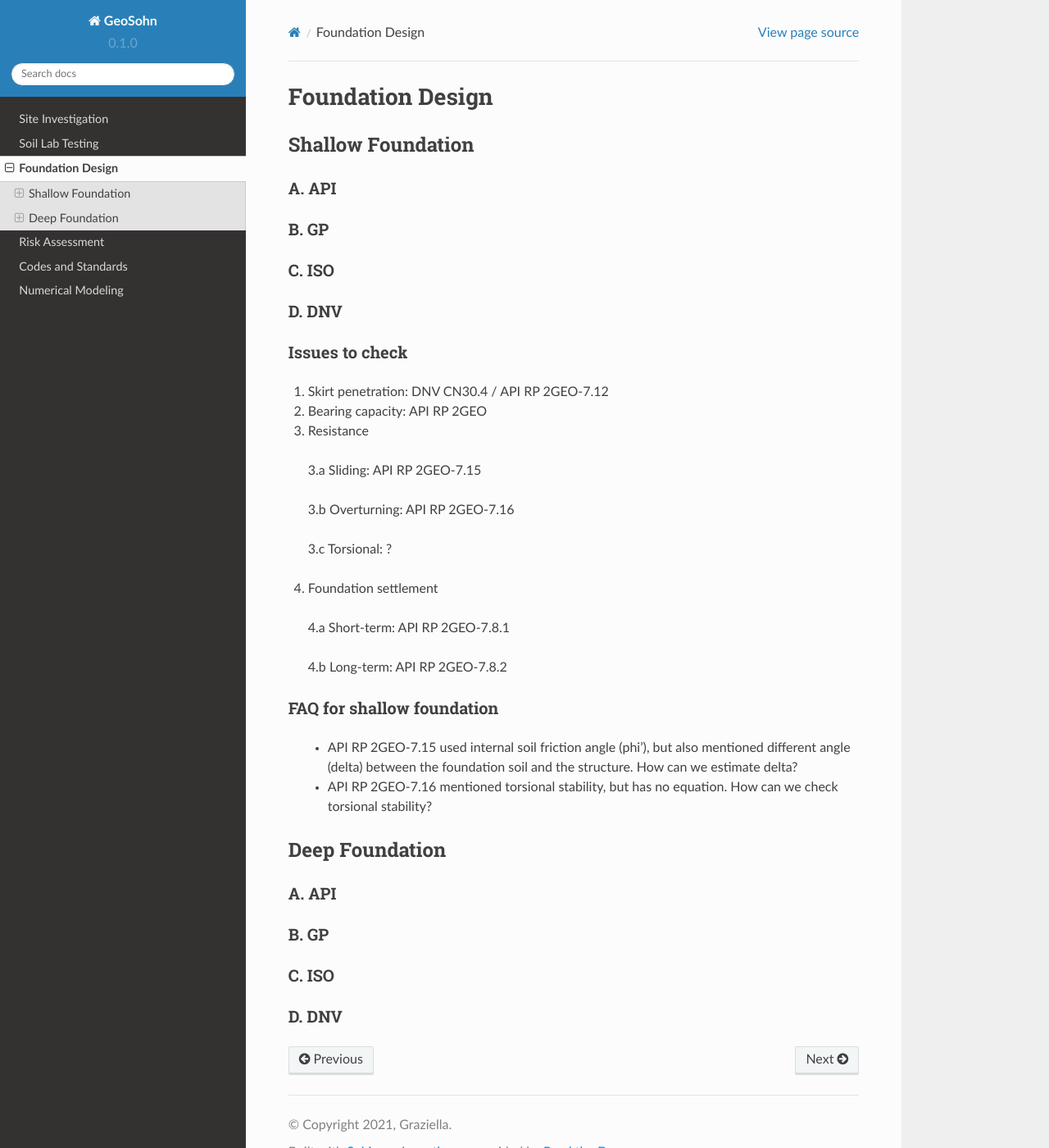
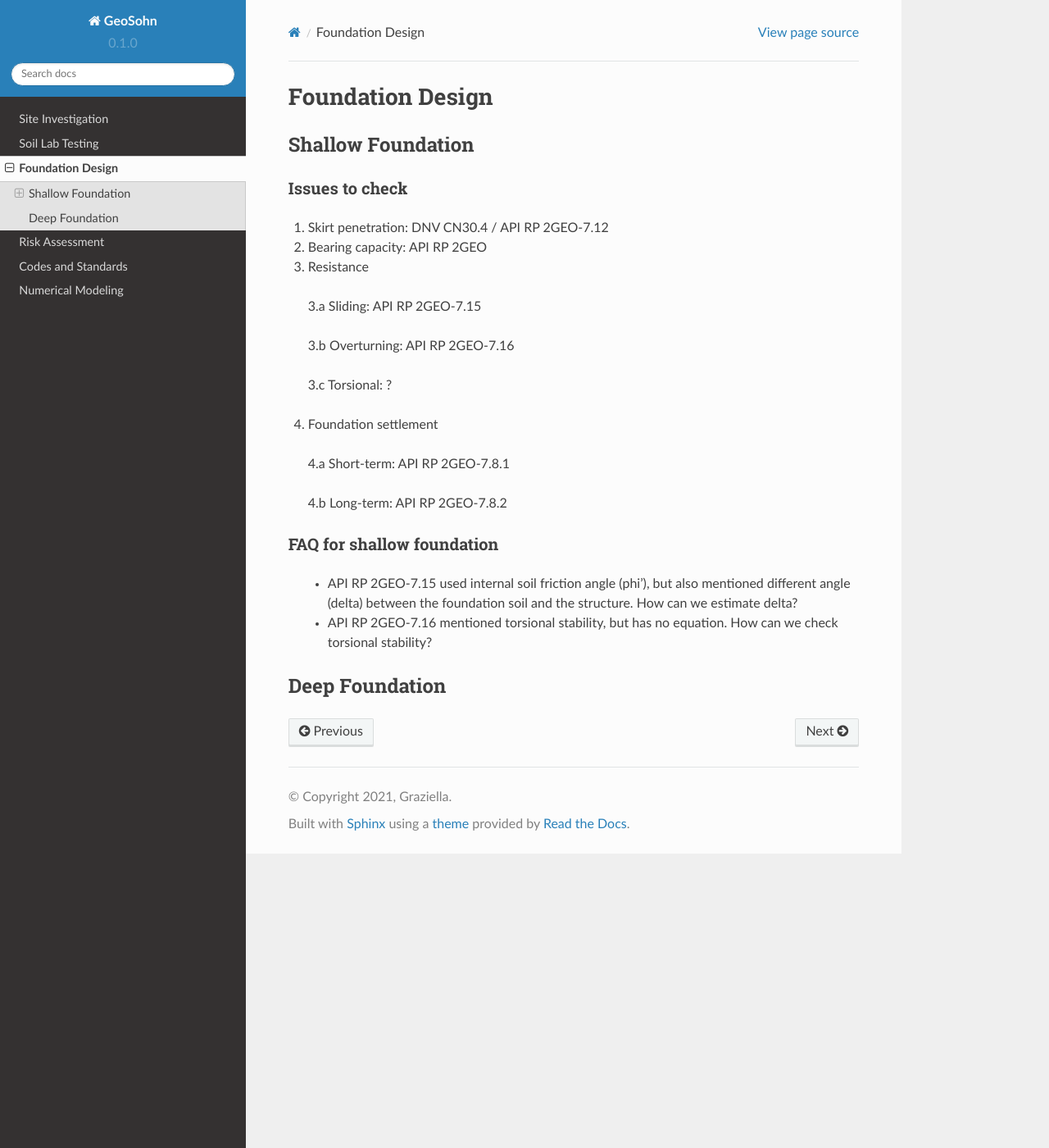
Before and after one commit to jrson11/GeoSohn, a Sphinx documentation site: the page built from docs/source/3_Foundation_Design.rst, in a window 1280 px wide and 1400 px high. Shown: the whole window at 82% size. Built offline with Sphinx 7.4.7 and the Read the Docs theme 2.0.0, drawn with Linux system fonts in a browser that asks for light colours.

Commit message:
Update 3_Foundation_Design.rst

```diff
--- a/docs/source/3_Foundation_Design.rst
+++ b/docs/source/3_Foundation_Design.rst
@@ -4,17 +4,7 @@ Foundation Design
 Shallow Foundation
 -------------------
 
-A. API
-......
 
-B. GP
-......
-
-C. ISO
-......
-
-D. DNV
-......
 
 
 Issues to check
@@ -45,16 +35,3 @@ FAQ for shallow foundation
 
 Deep Foundation
 ----------------
-
-
-A. API
-......
-
-B. GP
-......
-
-C. ISO
-......
-
-D. DNV
-......
```
